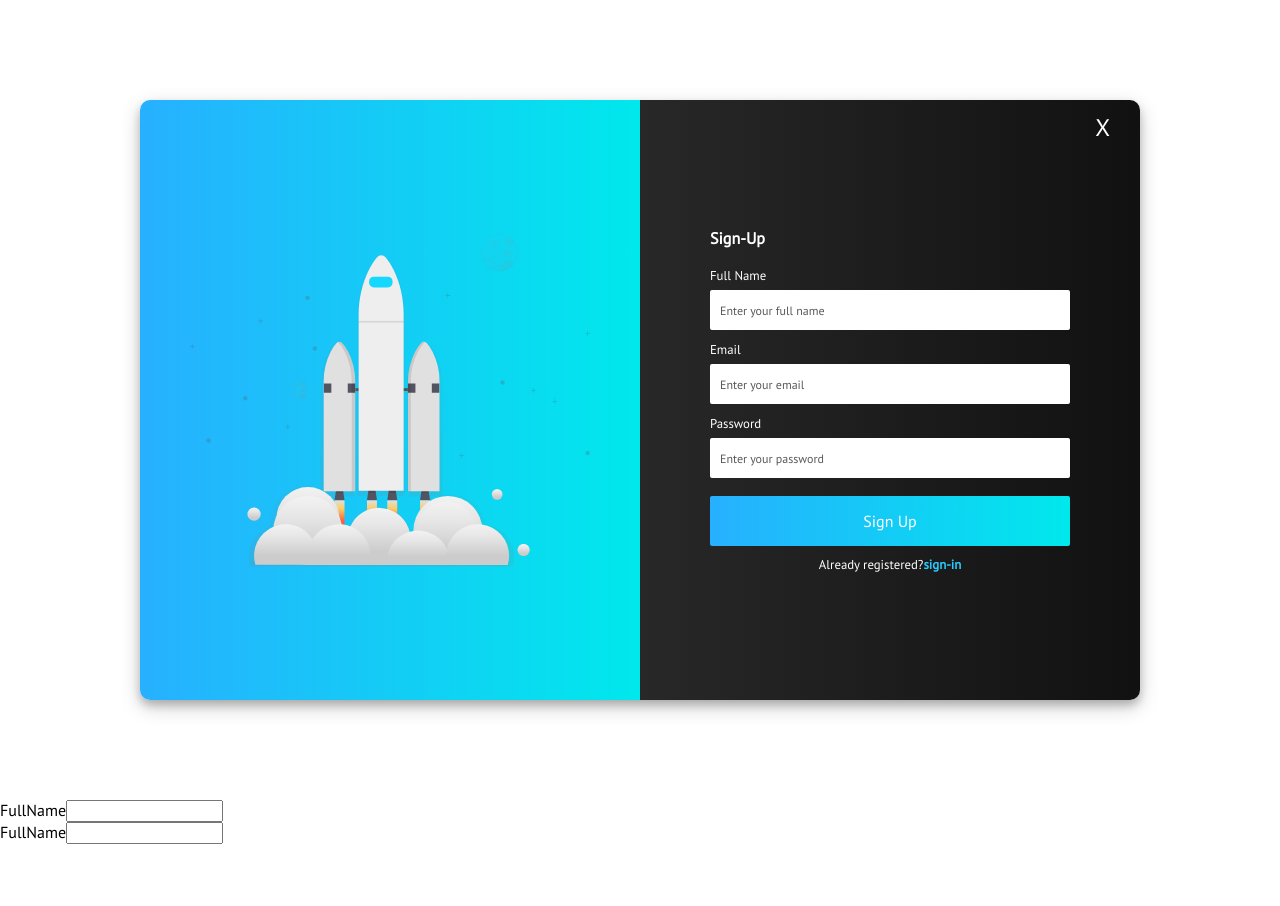
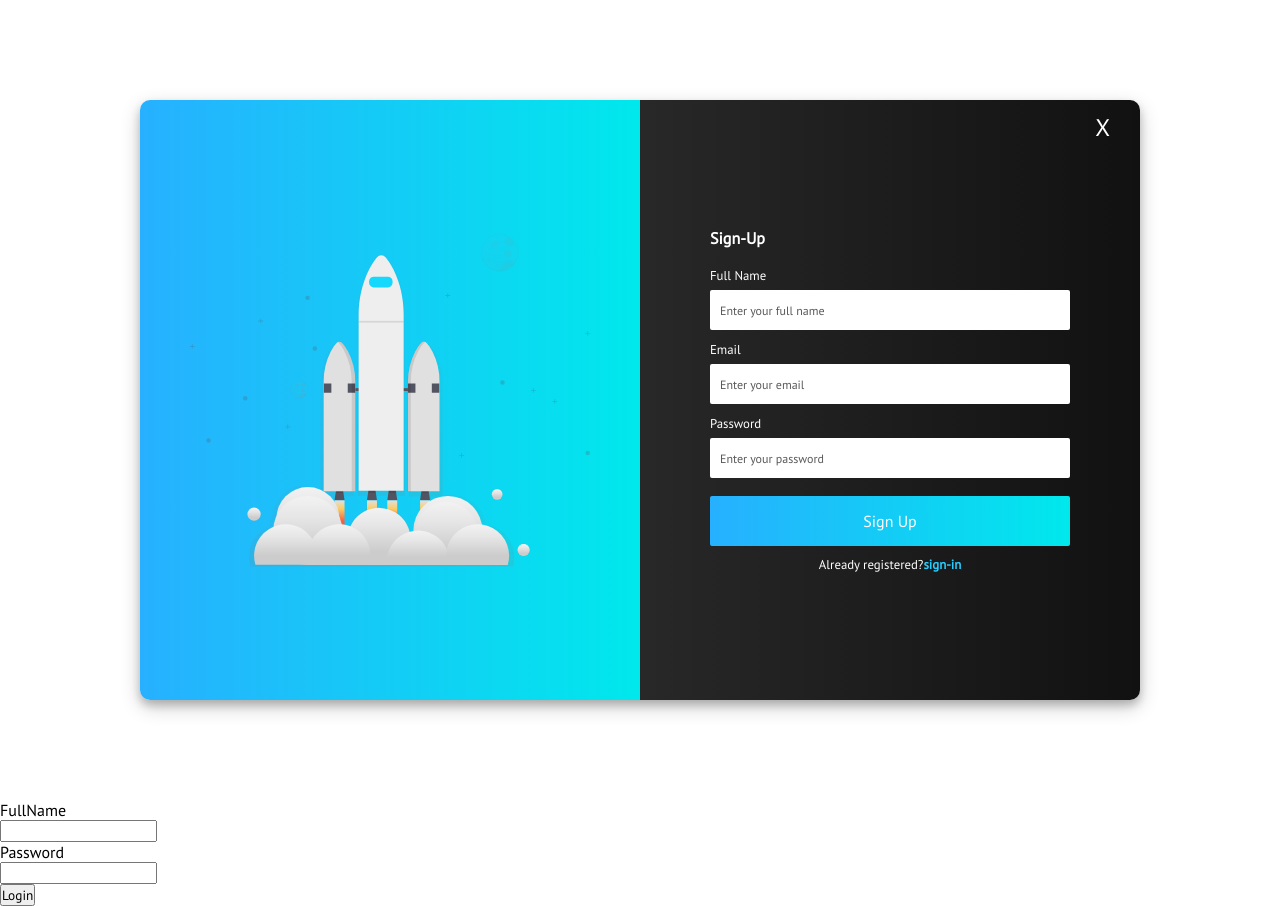
Before and after one commit to Alicerichardson28/assesment, a React (Create React App) app: page / in a window 1280 px wide. Before the commit the page ends 844 px from the top, so only its background shows below. Built offline with nearby package versions, Linux system fonts and the light colour scheme.

Commit message:
make structure login form

```diff
--- a/src/Component/Login/InputField.js
+++ b/src/Component/Login/InputField.js
@@ -10,7 +10,6 @@ const InputField = (props) => {
 
     return (
         <div>
-            <label>FullName</label>
             <input
                 placeholder={props.placeholder}
                 name={props.name}
@@ -18,7 +17,6 @@ const InputField = (props) => {
                 type={props.type}
                 value={props.value}
                 autoComplete={props.autoComplete}
-
             />
         </div>
     )
--- a/src/Component/Login/LoginForm.js
+++ b/src/Component/Login/LoginForm.js
@@ -10,16 +10,19 @@ const LoginForm = () => {
     return (
         <div>
             <form>
+                <label>FullName</label>
                 <InputField
                     name="fullName"
                     label="Full name"
                     onChange={handleChange}
                 />
+                <label>Password</label>
                 <InputField
                     name="password"
                     label="Password"
                     onChange={handleChange}
                 />
+                <button type="submit">Login</button>
             </form>
         </div>
     )
```
